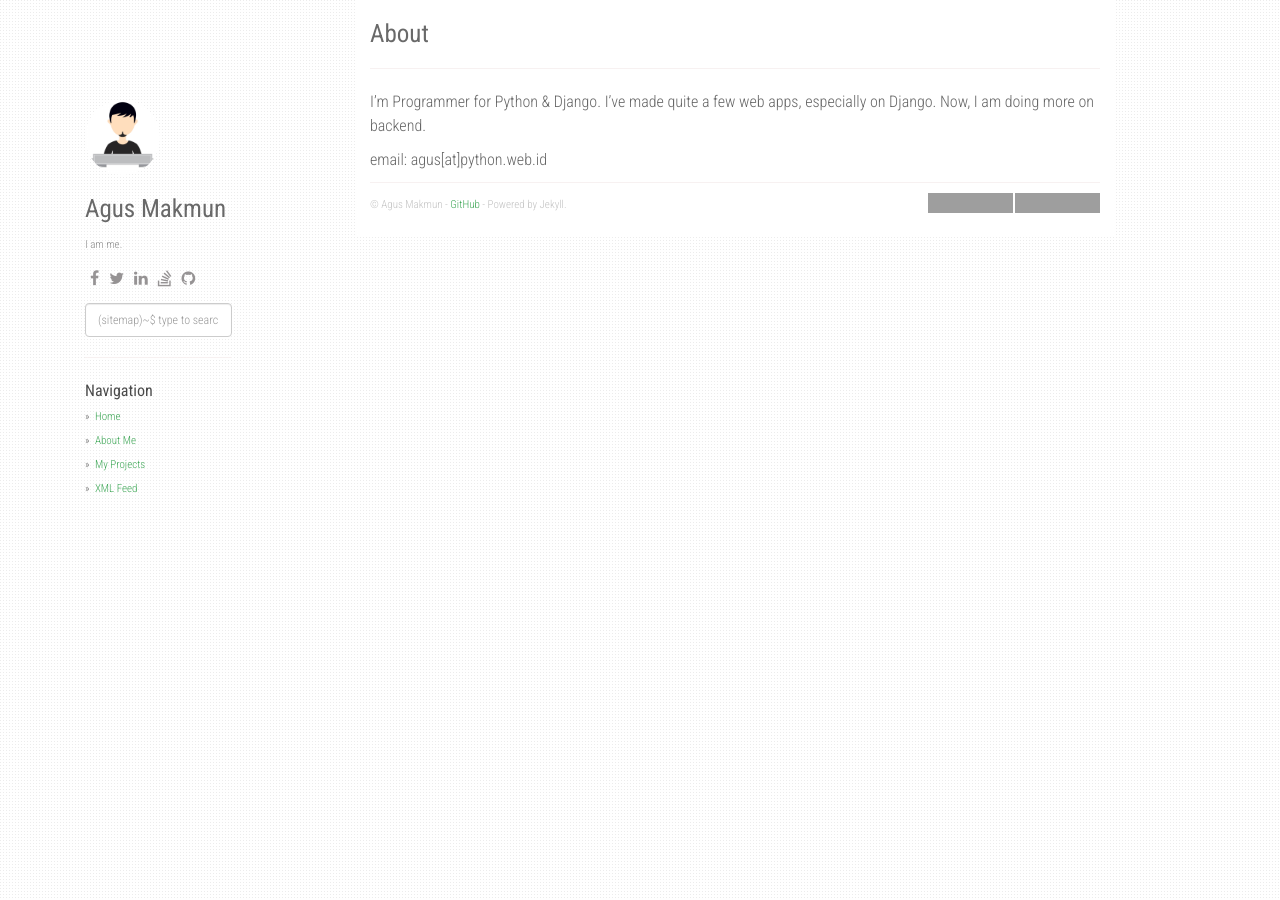
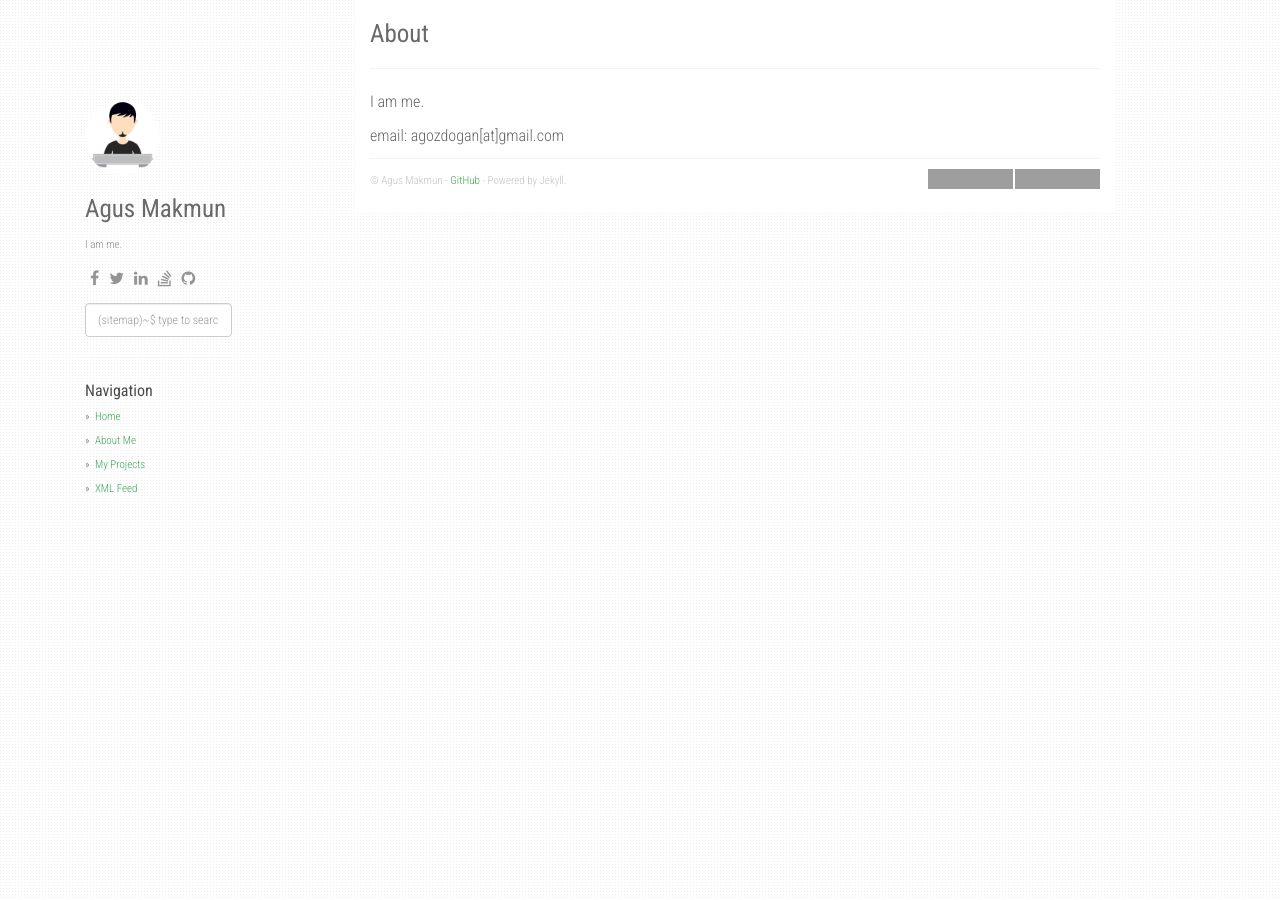
Before and after one commit to agusmakmun/agusmakmun.github.io, a Jekyll site: the page built from about.md, in a window 1280 px wide. Built offline with Jekyll 4.4.1, drawn with Linux system fonts in a browser that asks for light colours; nearby versions of some CDN libraries; grey boxes are pictures that could not be loaded.

Commit message:
Update about.md

```diff
--- a/about.md
+++ b/about.md
@@ -4,6 +4,6 @@
 permalink: /about/
 ---
 
-I'm Programmer for Python & Django. I've made quite a few web apps, especially on Django. Now, I am doing more on backend.
+I am me.
 
-email: agus[at]python.web.id
+email: agozdogan[at]gmail.com
```
